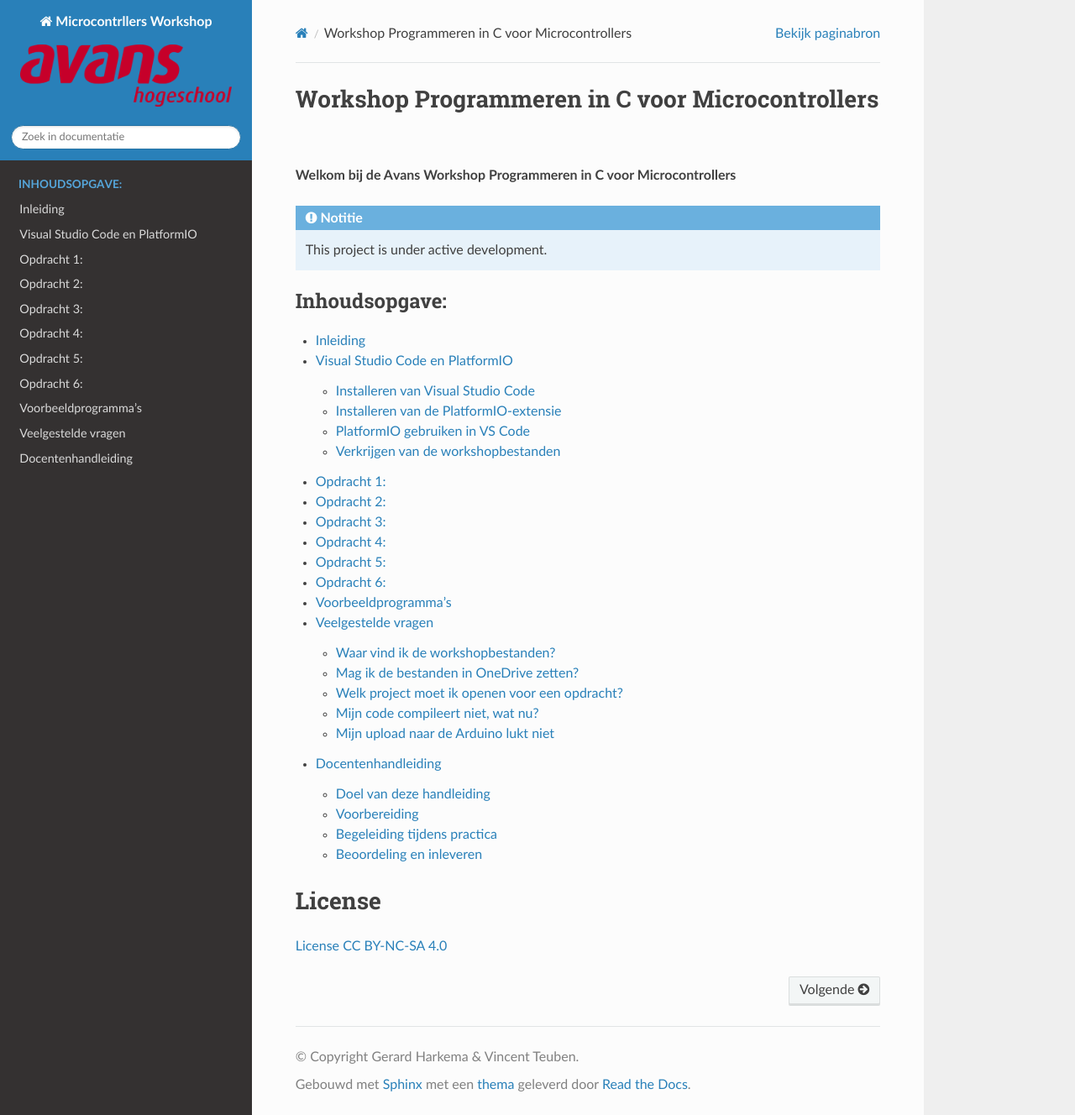
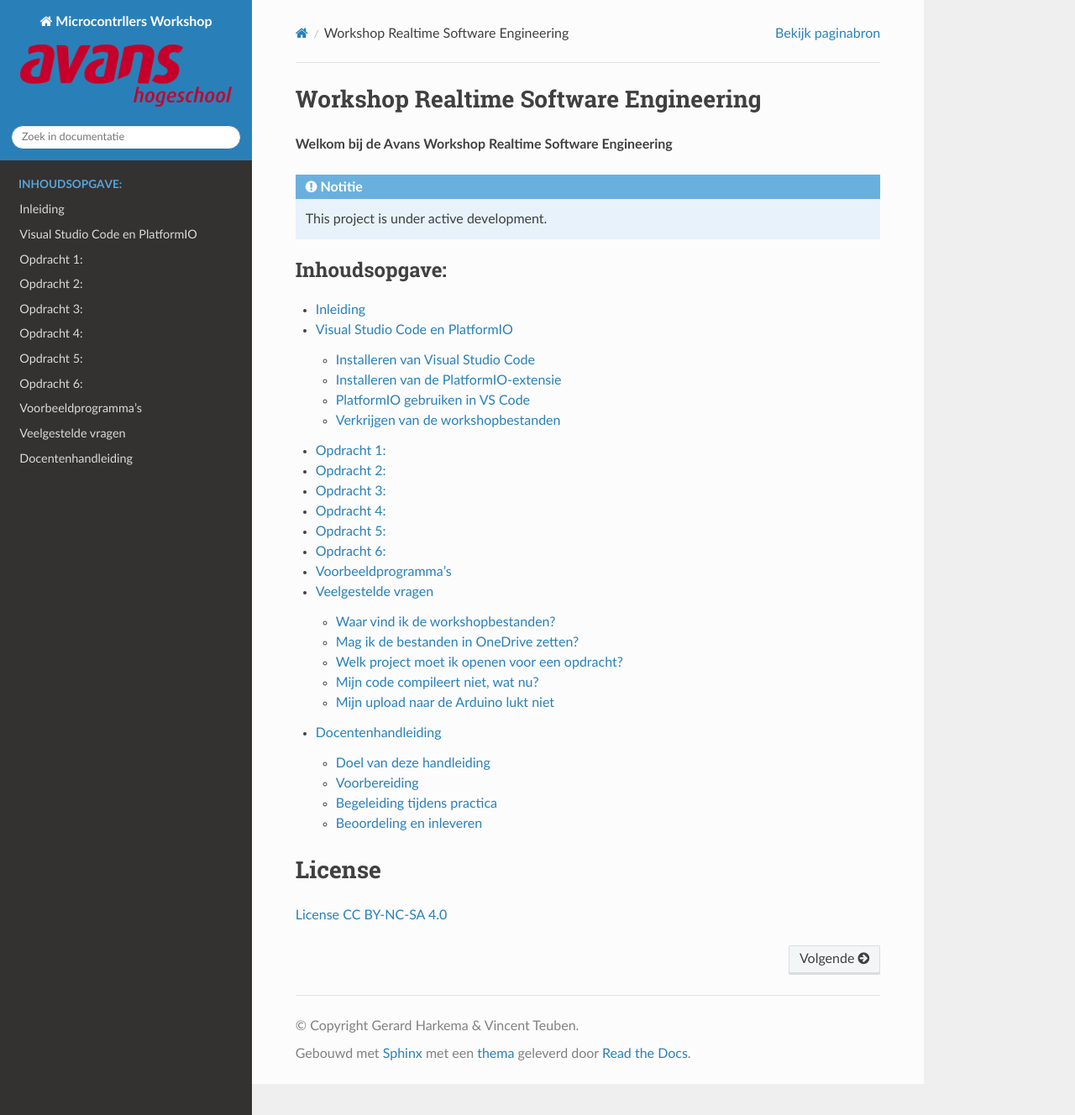
Before and after one commit to AvansMechatronica/RealtimeSoftwareEngineering, a Sphinx documentation site: the page built from documentation/index.rst, in a window 1280 px wide and 1328 px high. Shown: the whole window at 84% size. Built offline with Sphinx 7.4.7 and the Read the Docs theme 3.1.0, drawn with Linux system fonts in a browser that asks for light colours; pages that are not in the unit, such as notebooks, are missing from menus.

Commit message:
20260906

```diff
--- a/documentation/index.rst
+++ b/documentation/index.rst
@@ -3,10 +3,10 @@
    You can adapt this file completely to your liking, but it should at least
    contain the root `toctree` directive.
 
-Workshop Programmeren in C voor Microcontrollers
+Workshop Realtime Software Engineering
 ====================================
 
-**Welkom bij de Avans Workshop Programmeren in C voor Microcontrollers**
+**Welkom bij de Avans Workshop Realtime Software Engineering**
 
 .. note::
    This project is under active development.
```
Also changed, not shown: documentation/documentation/install.md (+3 -3 lines).
